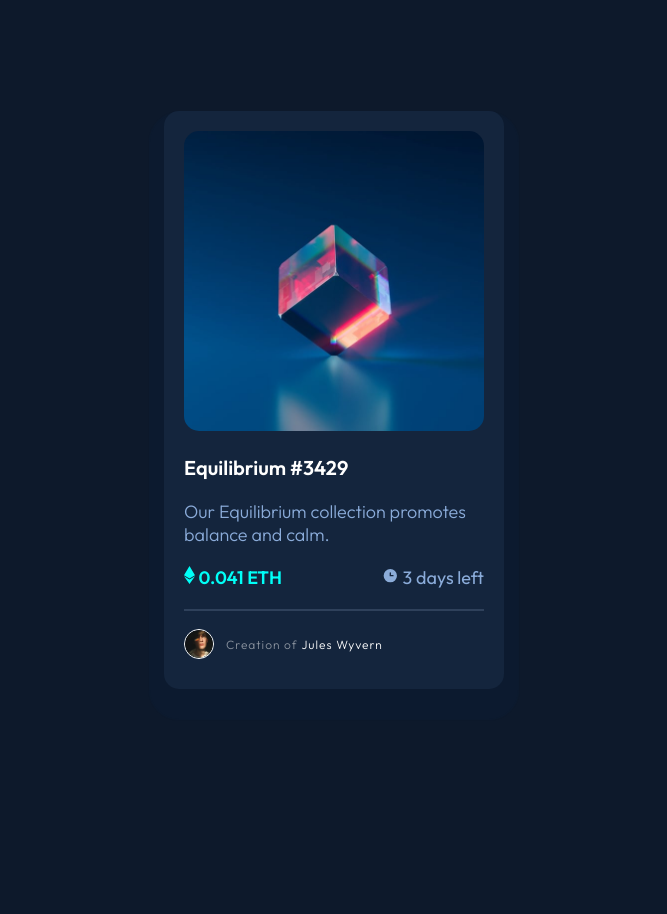
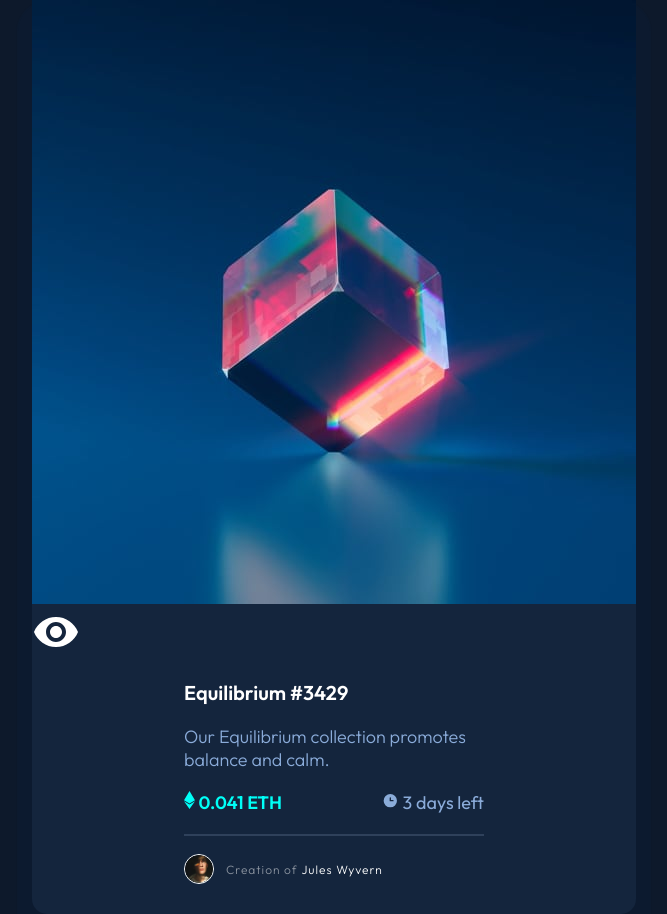
Before and after one commit to AfonsoSF/card_NFT, a plain HTML site: page index.html in a window 1280 px wide. Shown: the whole page, without its empty margins (306-973 px from the left). Before the commit the page ends 800 px from the top, so only its background shows below. Drawn offline with Linux system fonts and the light colour scheme.

Commit message:
2° commit
arrumando bug da imagem

```diff
--- a/index.html
+++ b/index.html
@@ -19,9 +19,11 @@
 </head>
 <body>
   <div class="card">
-    <div class="img-card">
-      <img class="img-nft" src="images/image-equilibrium.jpg" alt="imagem da nft">
-      <svg class="imagemSobreposta" width="48" height="48" xmlns="http://www.w3.org/2000/svg"><g fill="none" fill-rule="evenodd"><path d="M0 0h48v48H0z"/><path d="M24 9C14 9 5.46 15.22 2 24c3.46 8.78 12 15 22 15 10.01 0 18.54-6.22 22-15-3.46-8.78-11.99-15-22-15Zm0 25c-5.52 0-10-4.48-10-10s4.48-10 10-10 10 4.48 10 10-4.48 10-10 10Zm0-16c-3.31 0-6 2.69-6 6s2.69 6 6 6 6-2.69 6-6-2.69-6-6-6Z" fill="#FFF" fill-rule="nonzero"/></g></svg>
+    <div class="imagens">
+      <img class="equi" src="images\image-equilibrium.jpg" alt="Equilibrium">
+      <div>
+        <img src="images\icon-view.svg" alt="icon-view">
+      </div>
     </div>
     <div class="texto-card">
       <h1>Equilibrium #3429</h1>
```
